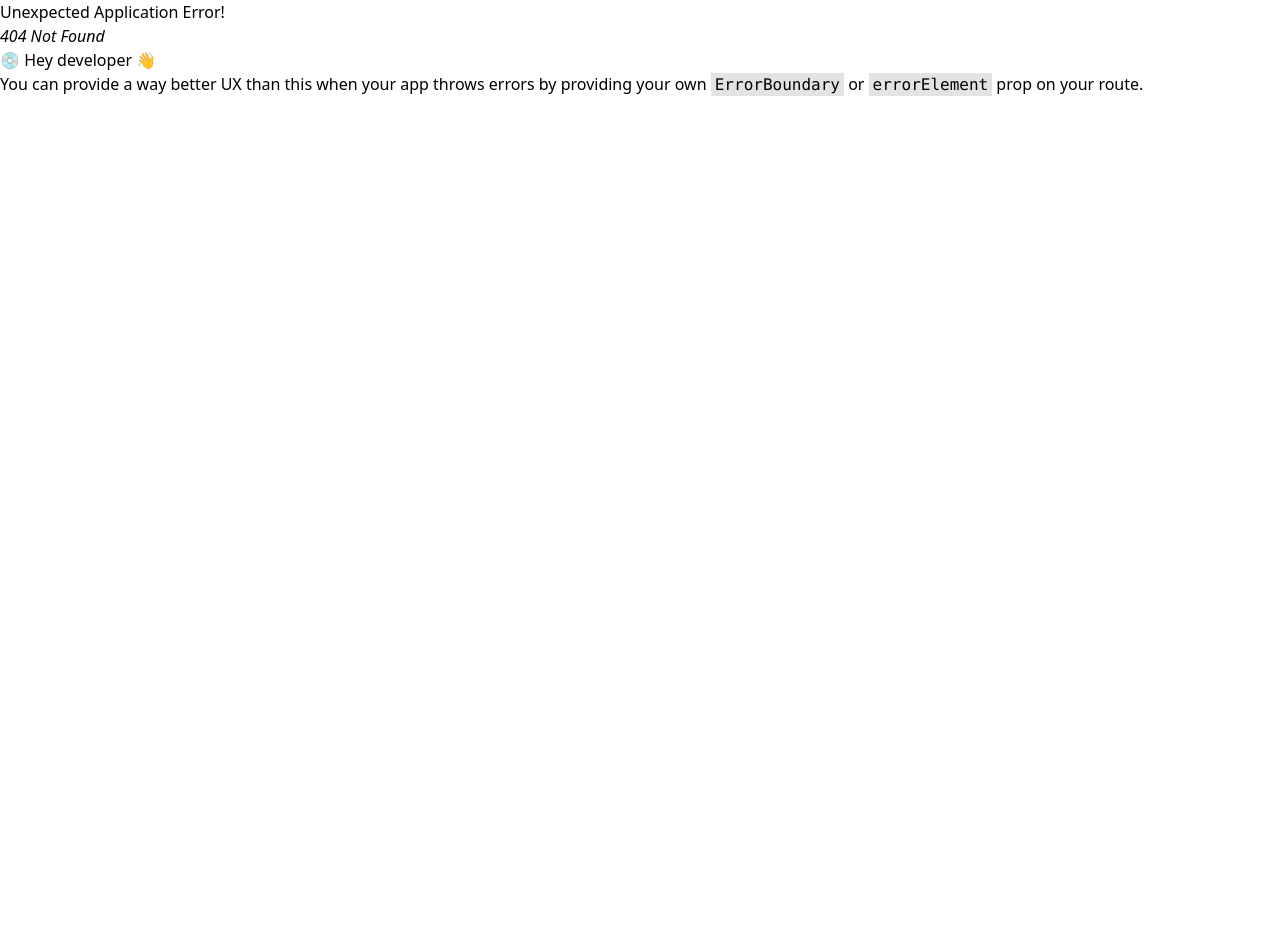
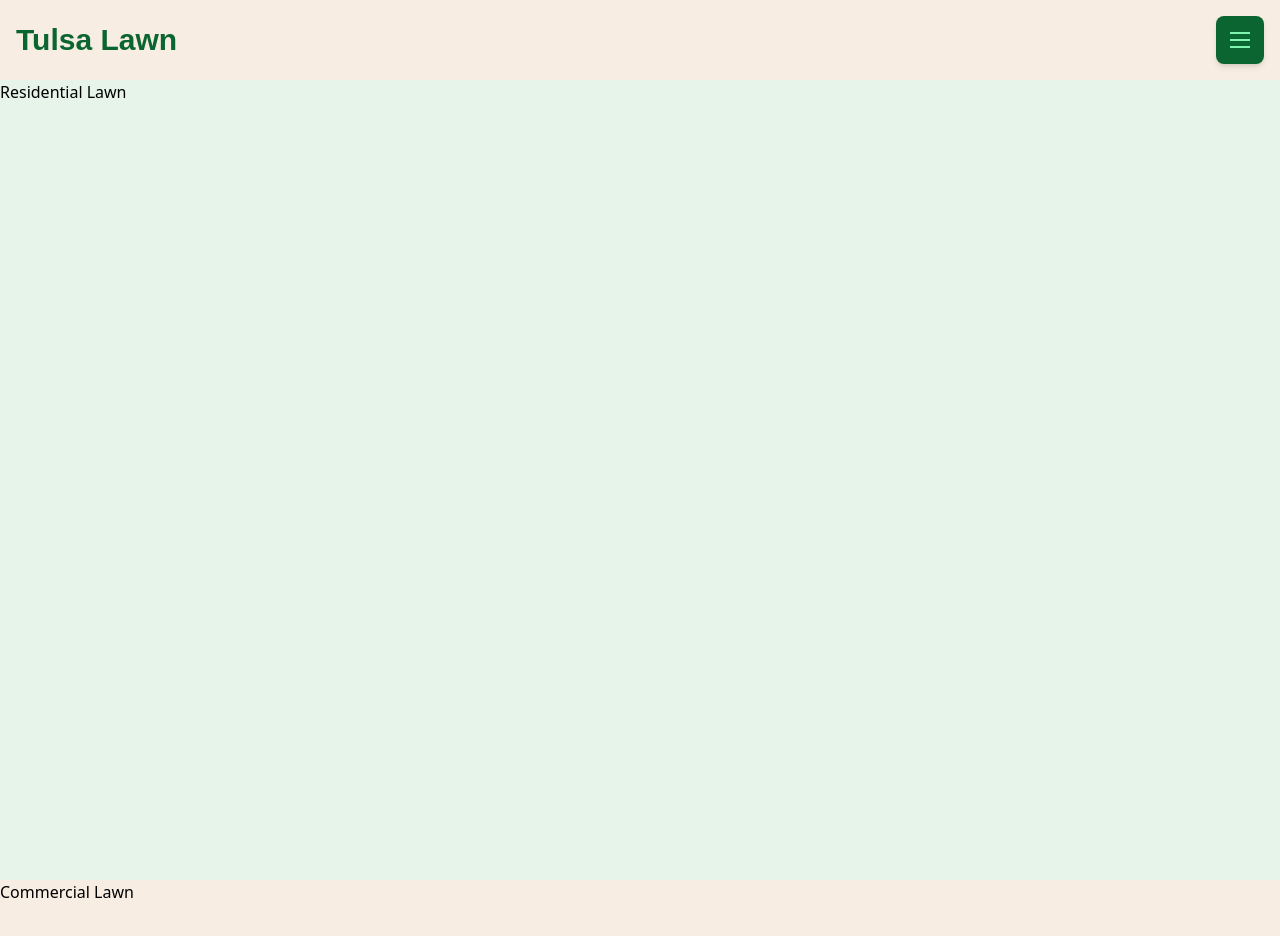
Before and after one commit to 99curtis/Tulsa-Lawn, a React (Vite) app: page /Tulsa-Lawn/services/residential-lawn in a window 1280 px wide. Before the commit this address had no page. Shown: the top 936 px of the page. Before the commit the page ends 800 px from the top, so only its background shows below. Built offline with nearby package versions, Linux system fonts and the light colour scheme; a web font is replaced by a local one.

Commit message:
working on ServicesPage

```diff
--- a/src/pages/ServicesPage.jsx
+++ b/src/pages/ServicesPage.jsx
@@ -1,12 +1,38 @@
+import React, { useEffect } from "react";
+import { useParams } from "react-router-dom";
+import { MenuProvider } from "../Components/MenuContext";
 import NavBar from "../Layout/NavBar";
-import { MenuProvider } from "../Components/MenuContext";
 
 function ServicesPage() {
+  let { service } = useParams();
+
+  useEffect(() => {
+    if (service) {
+      setTimeout(() => {
+        const section = document.getElementById(service);
+        if (section) {
+          section.scrollIntoView({ behavior: "smooth" });
+        }
+      }, 500);
+    }
+  }, [service]);
+
   return (
-    <div className="bg-background min-h-screen w-screen overflow-x-hidden">
-      <MenuProvider >
-        < NavBar />
-        <div>Services</div>
+    <div className="min-h-screen w-screen overflow-x-hidden bg-background">
+      <MenuProvider>
+        <NavBar />
+        <div id="residential-lawn" className="h-[100vh] bg-secondary">
+          Residential Lawn
+        </div>
+        <div id="commercial-lawn" className="h-[100vh] bg-background">
+          Commercial Lawn
+        </div>
+        <div id="hedge-trimming" className="h-[100vh] bg-secondary">
+          Hedge Trimming
+        </div>
+        <div id="leaf-removal" className="h-[100vh] bg-background">
+          Leaf Removal
+        </div>
       </MenuProvider>
     </div>
   );
```
Also changed, not shown: src/main.jsx (+7 -2 lines).
